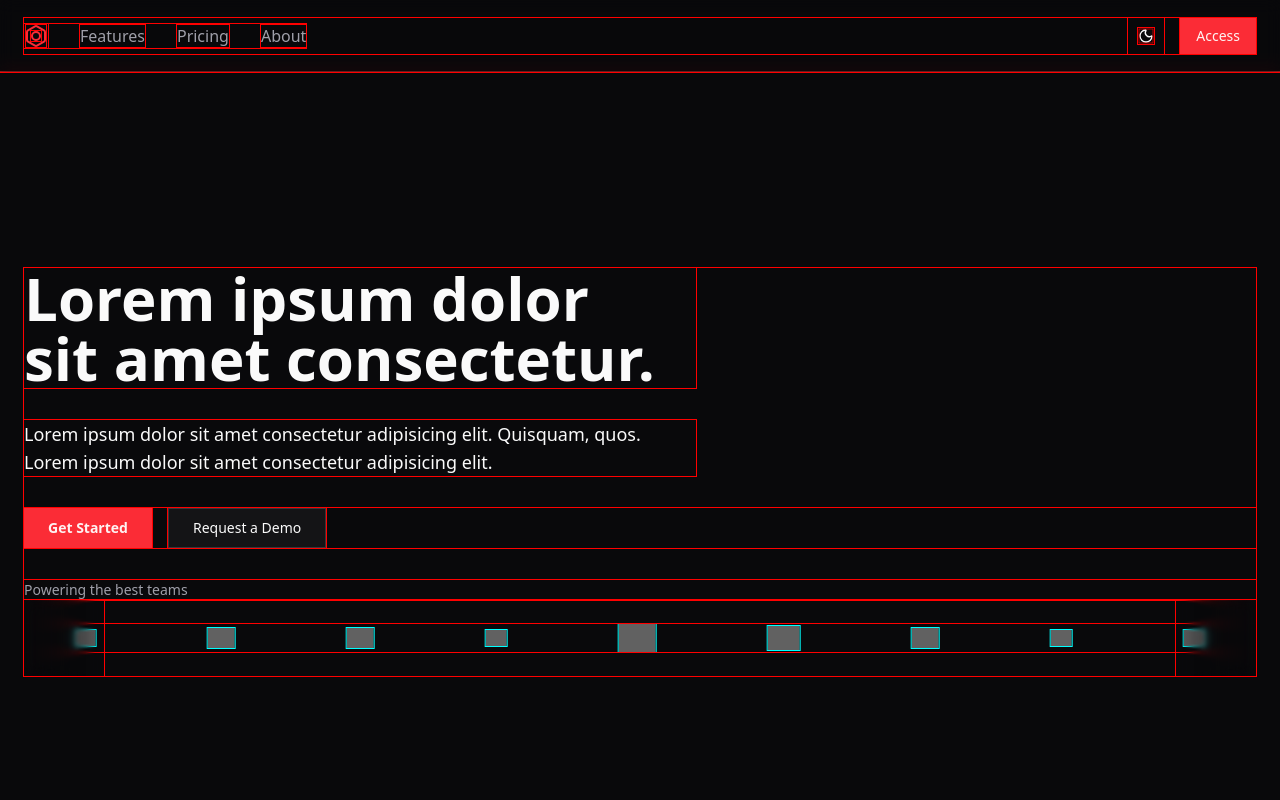
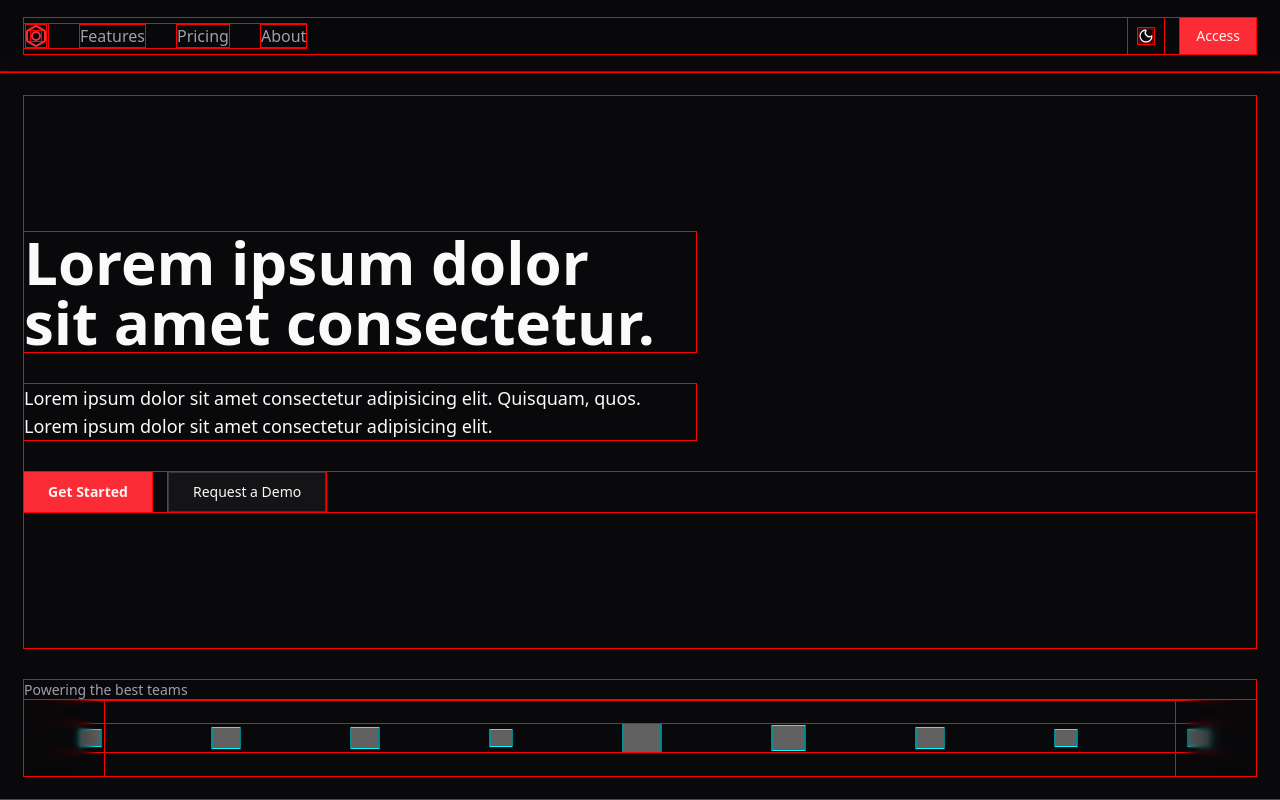
Before and after one commit to MGSimard/vite-tsrouter-ssg-experiment, a React (Vite) app: page / in a window 1280 px wide. Shown: the top 800 px of the page. Built offline with nearby package versions, Linux system fonts and the light colour scheme; grey boxes are pictures that could not be loaded.

Commit message:
Couple tricks to keep hero content centered but kick the logocloud down to the bottom /always visible

```diff
--- a/src/_components/front-facing/LogoCloud.tsx
+++ b/src/_components/front-facing/LogoCloud.tsx
@@ -3,7 +3,7 @@ import { ProgressiveBlur } from "@/_components/motion-primitives/progressive-blu
 
 export const LogoCloud = () => {
   return (
-    <div className="mt-auto">
+    <div className="max-w-8xl w-full mx-auto mt-auto">
       <p className="text-sm text-muted-foreground">Powering the best teams</p>
       <div className="relative py-6">
         <InfiniteSlider speedOnHover={20} speed={40} gap={112}>
--- a/src/_components/front-facing/Navbar.tsx
+++ b/src/_components/front-facing/Navbar.tsx
@@ -21,7 +21,7 @@ const NAV_LINKS = [
 
 export function Navbar() {
   return (
-    <header className="fixed top-0 w-full z-50 border-b bg-background/40 backdrop-blur-sm h-18 flex items-center px-6">
+    <header className="fixed top-0 w-full z-50 border-b bg-background/40 backdrop-blur-sm h-[var(--header-height)] flex items-center px-6">
       <div className="max-w-8xl mx-auto flex justify-between items-center w-full gap-6">
         <nav className="flex items-center gap-8 font-light">
           <Link to="/" activeProps={{ className: "text-primary" }} aria-label="Home">
--- a/src/_styles/global.css
+++ b/src/_styles/global.css
@@ -5,6 +5,7 @@
 
 :root {
   --radius: 0;
+  --header-height: 4.5rem;
   --background: oklch(1 0 0);
   --foreground: oklch(0.141 0.005 285.823);
   --card: oklch(1 0 0);
--- a/src/routes/(front-facing)/index.tsx
+++ b/src/routes/(front-facing)/index.tsx
@@ -9,8 +9,8 @@ export const Route = createFileRoute("/(front-facing)/")({
 function App() {
   return (
     <>
-      <section className="text-balance flex flex-col justify-center min-h-dvh p-6">
-        <div className="max-w-8xl w-full mx-auto flex flex-col gap-8">
+      <section className="text-balance flex flex-col gap-8 justify-center min-h-[calc(100dvh-var(--header-height))] p-6">
+        <div className="max-w-8xl w-full mx-auto flex flex-col justify-center gap-8 grow">
           <h1 className="text-4xl md:text-6xl font-bold max-w-2xl">Lorem ipsum dolor sit amet consectetur.</h1>
           <p className="text-pretty text-lg max-w-2xl">
             Lorem ipsum dolor sit amet consectetur adipisicing elit. Quisquam, quos. Lorem ipsum dolor sit amet
@@ -24,8 +24,8 @@ function App() {
               <Link to="#">Request a Demo</Link>
             </Button>
           </div>
-          <LogoCloud />
         </div>
+        <LogoCloud />
       </section>
       <section className="flex flex-col p-6">
         <div className="max-w-8xl w-full mx-auto flex flex-col">
--- a/src/routes/(front-facing)/route.tsx
+++ b/src/routes/(front-facing)/route.tsx
@@ -10,7 +10,7 @@ function RouteComponent() {
   return (
     <>
       <Navbar />
-      <main className="w-full flex-grow flex flex-col pt-18">
+      <main className="w-full flex-grow flex flex-col pt-[var(--header-height)]">
         <Outlet />
       </main>
       <Footer />
```
